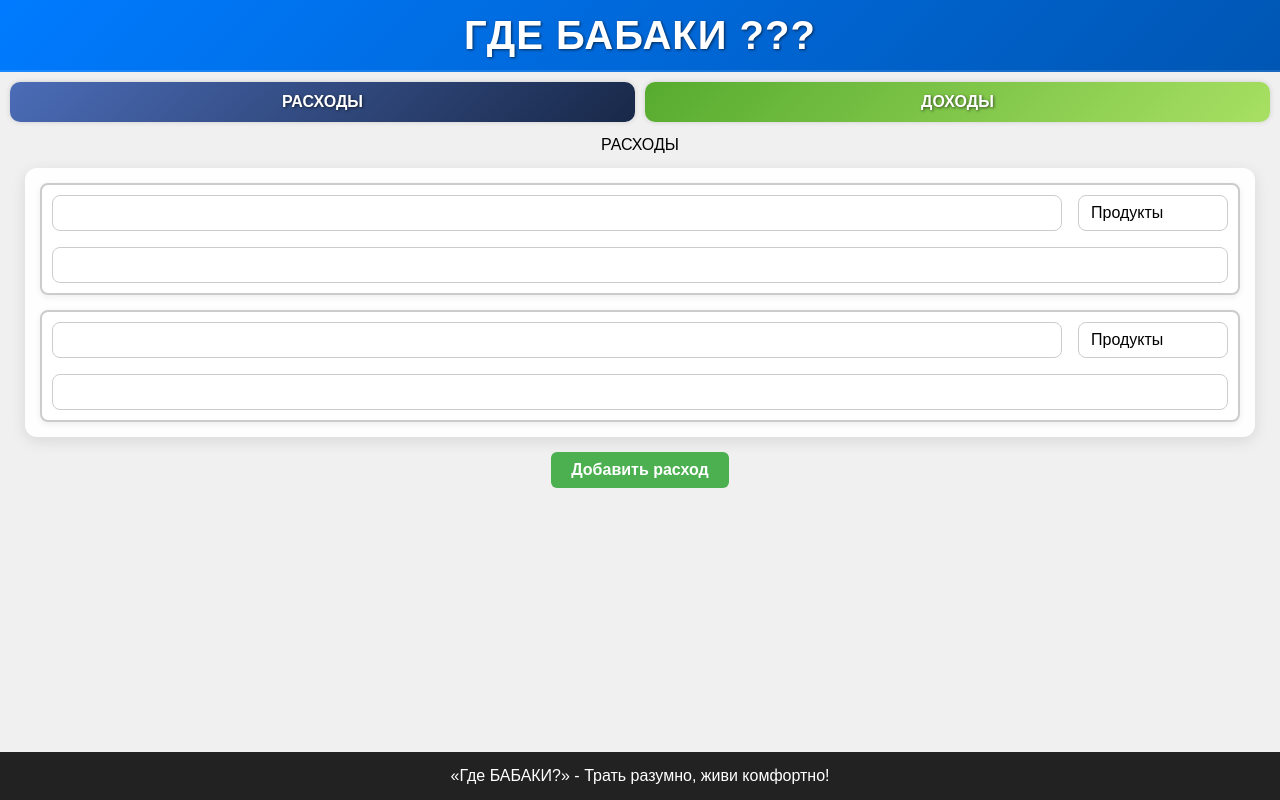
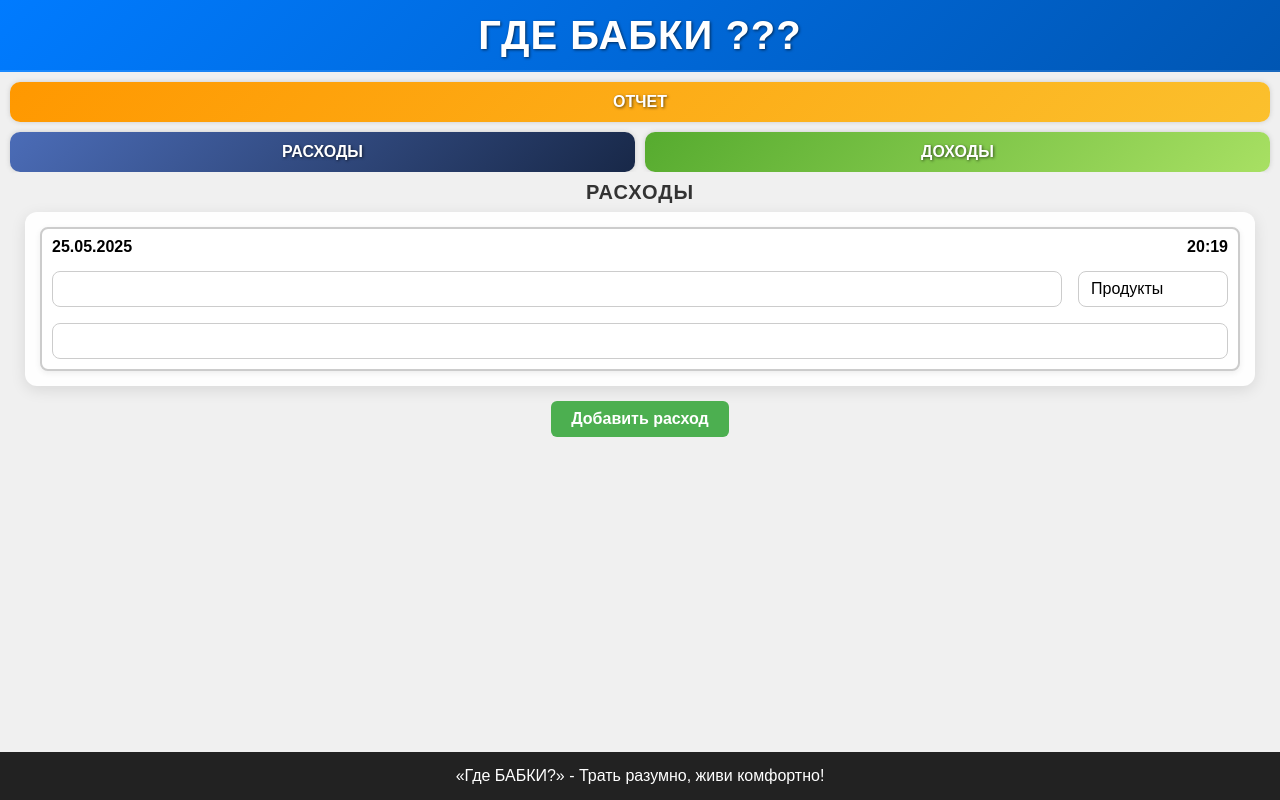
Before and after one commit to Alex-project1/WhereIsMyMoney, a website built with Vite: page index.html in a window 1280 px wide. Both pictures are taken after a click on the element "Добавить расход". Built offline with nearby package versions, Linux system fonts and the light colour scheme.

Commit message:
added reports,  added save data

```diff
--- a/index.html
+++ b/index.html
@@ -10,16 +10,45 @@
 
 <body>
   <header>
-    <h1>Где БАБАКИ ???</h1>
+    <h1>Где БАБКИ ???</h1>
   </header>
   <main>
 
+    <div class="buttons" id="buttons">
+      <div class="button full-width reportBtn" data-item="report">ОТЧЕТ</div>
+      <div class="half-buttons">
+        <div class="button expensesBtn" data-item="expense">РАСХОДЫ</div>
+        <div class="button incomeBtn" data-item="income">ДОХОДЫ</div>
+      </div>
+    </div>
 
-    <div class="buttons" id="buttons">
-      <div class="button expensesBtn" data-item="expense">РАСХОДЫ</div>
-      <div class="button incomeBtn" data-item="income">ДОХОДЫ</div>
-    </div>
     <div class="wrapper">
+      <div class="itemBody " id="report">
+        <div class="itemWrapper">
+          <div class="item reportItem">
+            <div class="item__title">
+              ОТЧЕТ
+            </div>
+            <div class="period" id="period">
+              <label>С:</label>
+              <input type="date" id="reportFromDate">
+              <label>По:</label>
+              <input type="date" id="reportToDate">
+              <button id="generateReportBtn">Сформировать отчёт</button>
+            </div>
+            <div class="item__body" id="reportBody">
+              <div class="item__body-row" id="reportBodyBox">
+
+
+              </div>
+
+
+            </div>
+
+
+          </div>
+        </div>
+      </div>
       <div class="itemBody active" id="expense">
         <div class="itemWrapper">
           <div class="item">
@@ -27,26 +56,6 @@
               РАСХОДЫ
             </div>
             <div class="item__body" id="expenseBody">
-              <div class="item__body-row">
-                <div class="summ">
-
-                  <input type="number">
-                  <select name="" id="">
-                    <option value="food">Продукты</option>
-                    <option value="cofe">Кофе/Чай</option>
-                    <option value="fastfood">Перекус</option>
-                    <option value="tasty">Вкусняшки</option>
-                    <option value="gasStaion">Заправка</option>
-                    <option value="subscription">Абонплаты</option>
-                    <option value="communal">Коммуналка</option>
-                  </select>
-
-                </div>
-                <div class="notes">
-                  <input type="text">
-                </div>
-
-              </div>
 
 
             </div>
@@ -66,21 +75,7 @@
 
 
             <div class="item__body" id="incomeBody">
-              <div class="item__body-row">
-                <div class="summ">
 
-                  <input type="number">
-                  <select name="" id="">
-                    <option value="food">Основная работа</option>
-                    <option value="cofe">Подработка</option>
-                  </select>
-
-                </div>
-                <div class="notes">
-                  <input type="text">
-                </div>
-
-              </div>
 
             </div>
           </div>
@@ -94,7 +89,7 @@
 
   </main>
   <footer>
-    <p> «Где БАБАКИ?» - Трать разумно, живи комфортно!</p>
+    <p> «Где БАБКИ?» - Трать разумно, живи комфортно!</p>
   </footer>
 
   <script type="module" src="/src/main.js"></script>
--- a/src/buttons.scss
+++ b/src/buttons.scss
@@ -1,7 +1,11 @@
 .buttons {
   display: flex;
-  justify-content: space-between;
-  align-items: center;
+  flex-direction: column;
+  gap: 10px;
+}
+
+.half-buttons {
+  display: flex;
   gap: 10px;
 }
 
@@ -9,7 +13,6 @@
   display: flex;
   justify-content: center;
   align-items: center;
-  width: 100%;
   padding: 12px 16px;
   border: none;
   border-radius: 10px;
@@ -22,14 +25,13 @@
   box-shadow: 0px 0px 5px #ccc;
   transition: transform 0.1s ease, box-shadow 0.3s ease, filter 0.3s ease;
   user-select: none;
+  width: 100%;
 
-  // Состояние нажатия
   &:active {
     transform: scale(0.98);
     box-shadow: inset 0 2px 4px rgba(0, 0, 0, 0.3);
   }
 
-  // Hover эффекты (только если hover поддерживается)
   @media (hover: hover) {
     &:hover {
       filter: brightness(1.1);
@@ -37,11 +39,15 @@
     }
   }
 
+  &.reportBtn {
+    background: linear-gradient(135deg, #ff9800, #fbc02d); // жёлто-оранжевый
+  }
+
   &.expensesBtn {
-    background: linear-gradient(135deg, #4b6cb7, #182848); // синий градиент
+    background: linear-gradient(135deg, #4b6cb7, #182848);
   }
 
   &.incomeBtn {
-    background: linear-gradient(135deg, #56ab2f, #a8e063); // зелёный градиент
+    background: linear-gradient(135deg, #56ab2f, #a8e063);
   }
 }
--- a/src/content.scss
+++ b/src/content.scss
@@ -19,7 +19,15 @@
 
   .item {
     &__title {
-      padding: 15px;
+      font-size: 20px;
+      font-weight: 600;
+      background-color: #f0f0f0;
+      color: #333;
+      padding: 10px 16px;
+      border-radius: 8px;
+      text-align: center;
+      text-transform: uppercase;
+      letter-spacing: 1px;
     }
     &__body {
       overflow-y: auto;
@@ -48,6 +56,8 @@
       gap: 1rem;
       transition: box-shadow 0.3s ease;
       border: 2px solid #ccc;
+      position: relative;
+
       & + .item__body-row {
         margin-top: 15px;
       }
@@ -141,3 +151,8 @@
   background-color: #3e8e41; /* нажатие */
   transform: scale(0.98);
 }
+.time {
+  display: flex;
+  justify-content: space-between;
+  font-weight: 700;
+}
--- a/src/main.js
+++ b/src/main.js
@@ -39,55 +39,141 @@ buttons.addEventListener("click", (e) => {
 });
 
 // ----------------------------------
+// Сохранение в локалсторейдж, вывод из локал сторейдж начало
+document.addEventListener("DOMContentLoaded", () => {
+  const data = getDataFromStorage();
+
+  // Сначала старые, потом новые — но сверху будут новые
+  data.expenses.forEach((item) => renderItem(item, expenseBody, false));
+  data.incomes.forEach((item) => renderItem(item, incomeBody, false));
+});
+
+function getDataFromStorage() {
+  const data = localStorage.getItem("financeData");
+  console.log(JSON.parse(data));
+  return data ? JSON.parse(data) : { expenses: [], incomes: [] };
+}
+
+function saveDataToStorage(data) {
+  localStorage.setItem("financeData", JSON.stringify(data));
+}
+
+function generateId(prefix) {
+  return prefix + "_" + Date.now();
+}
+
+function getCurrentDateTime() {
+  // const now = new Date();
+  // return (
+  //   now.toLocaleDateString("uk-UA") +
+  //   " " +
+  //   now.toLocaleTimeString("uk-UA", { hour: "2-digit", minute: "2-digit" })
+  // );
+  const now = new Date();
+  const date = now.toLocaleDateString("uk-UA"); // "25.05.2025"
+  const time = now.toLocaleTimeString("uk-UA", {
+    hour: "2-digit",
+    minute: "2-digit",
+  }); // "22:37"
+  return [date, time];
+}
 
 addExpense.addEventListener("click", () => {
-  const item = `
-  <div class="item__body-row">
+  const id = generateId("exp");
+  const date = getCurrentDateTime();
+  const item = { id, date, amount: "", category: "food", note: "" };
+
+  const data = getDataFromStorage();
+  data.expenses.unshift(item);
+  saveDataToStorage(data);
+
+  renderItem(item, expenseBody);
+  expenseBody.scrollTo({ top: 0, behavior: "smooth" });
+});
+
+addIncome.addEventListener("click", () => {
+  const id = generateId("inc");
+  const date = getCurrentDateTime();
+  const item = { id, date, amount: "", category: "food", note: "" };
+
+  const data = getDataFromStorage();
+  data.incomes.unshift(item);
+  saveDataToStorage(data);
+
+  renderItem(item, incomeBody);
+  incomeBody.scrollTo({ top: 0, behavior: "smooth" });
+});
+function renderItem(item, container, prepend = true) {
+  const row = document.createElement("div");
+  row.className = "item__body-row";
+  row.dataset.id = item.id;
+
+  row.innerHTML = `
+
+    <div class="time">
+    <div class="time__date">${item.date[0]}</div>
+    <div class="time__time">${item.date[1]}</div>
+  </div>
   <div class="summ">
-
-                  <input type="number">
-                  <select name="" id="">
-                    <option value="food">Продукты</option>
+  <input type="number" value="${item.amount || ""}">
+  <select>
+        ${
+          container === expenseBody
+            ? `<option value="food">Продукты</option>
               <option value="cofe">Кофе/Чай</option>
               <option value="fastfood">Перекус</option>
               <option value="tasty">Вкусняшки</option>
+              <option value="cafe">Кафе</option>
               <option value="gasStaion">Заправка</option>
+              <option value="household">Быт. химия</option>
+              <option value="mother">Маме</option>
               <option value="subscription">Абонплаты</option>
               <option value="communal">Коммуналка</option>
+              <option value="others">Другое</option>`
+            : `<option value="food">Основная работа</option>
+              <option value="cofe">Подработка</option>
+              <option value="others">Другое</option>`
+        }
       </select>
-
       </div>
       <div class="notes">
-                  <input type="text">
+      <input type="text" value="${item.note || ""}">
       </div>
+      `;
 
-              </div>`;
-  expenseBody.insertAdjacentHTML("afterbegin", item);
-  expenseBody.scrollTo({
-    top: 0,
-    behavior: "smooth",
-  });
-});
-addIncome.addEventListener("click", () => {
-  const item = `
-  <div class="item__body-row">
-                <div class="summ">
+  const amountInput = row.querySelector('input[type="number"]');
+  const select = row.querySelector("select");
+  const noteInput = row.querySelector('input[type="text"]');
 
-                  <input type="number">
-                  <select name="" id="">
-                    <option value="food">Основная работа</option>
-                    <option value="cofe">Подработка</option>
-                  </select>
+  select.value = item.category || "";
 
-                </div>
-                <div class="notes">
-                  <input type="text">
-                </div>
+  amountInput.addEventListener("input", () =>
+    updateItem(item.id, container, "amount", amountInput.value)
+  );
+  select.addEventListener("change", () =>
+    updateItem(item.id, container, "category", select.value)
+  );
+  noteInput.addEventListener("input", () =>
+    updateItem(item.id, container, "note", noteInput.value)
+  );
 
-              </div>`;
-  incomeBody.insertAdjacentHTML("afterbegin", item);
-  incomeBody.scrollTo({
-    top: 0,
-    behavior: "smooth",
-  });
-});
+  // ❗ Выбор вставки — в начало (prepend) или в конец
+  if (prepend) {
+    container.insertBefore(row, container.firstChild);
+  } else {
+    container.appendChild(row);
+  }
+}
+
+function updateItem(id, container, field, value) {
+  const data = getDataFromStorage();
+  const listName = container === expenseBody ? "expenses" : "incomes";
+
+  const item = data[listName].find((item) => item.id === id);
+  if (item) {
+    item[field] = value;
+    saveDataToStorage(data);
+  }
+}
+// localStorage.clear();
+// Сохранение в локалсторейдж, вывод из локал сторейдж нконец
```
Also changed, not shown: src/counter.js (deleted, +0 -9 lines). Lines whose indentation alone changed are shown as unchanged.
